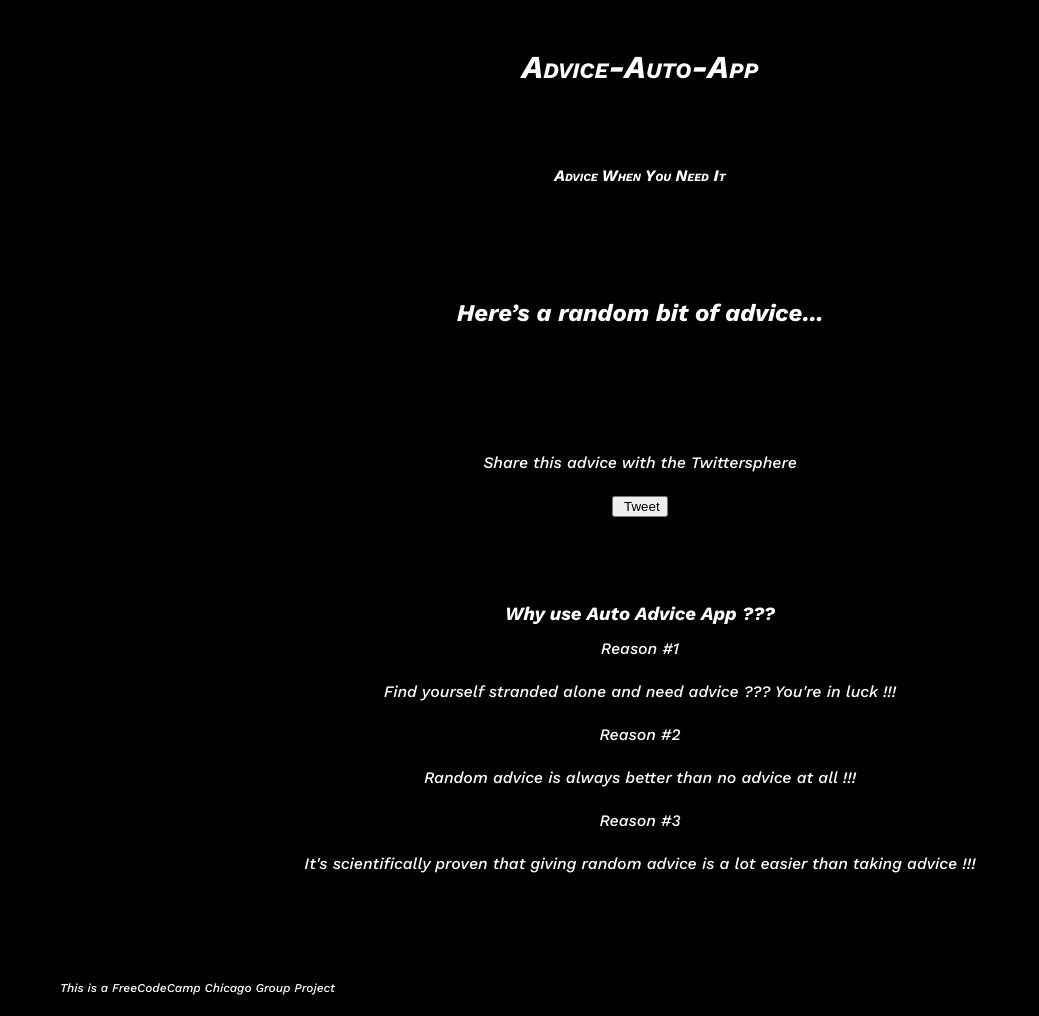
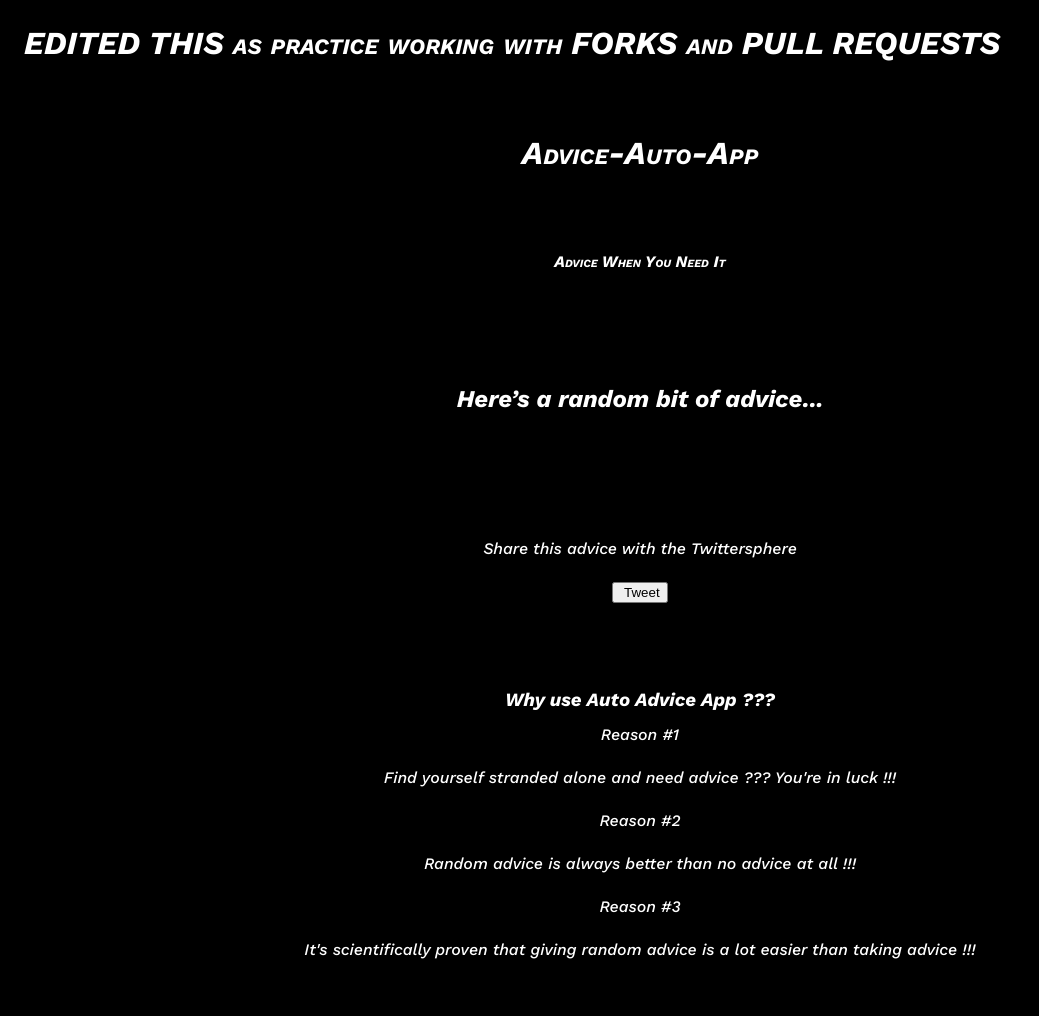
Before and after one commit to RichuackFCC/Auto-Advice-App, a plain HTML site: page index.html in a window 1280 px wide. Shown: the top 1016 px of the page, without its empty margins (0-1039 px from the left). Drawn offline with nearby package versions, Linux system fonts and the light colour scheme; no server answers; some icons are missing.

Commit message:
add h1 on HTML file for practice purposes

```diff
--- a/index.html
+++ b/index.html
@@ -7,6 +7,8 @@
     <title>Auto-Advice-App</title>
 </head>
 <body>
+
+    <h1>EDITED THIS as practice working with FORKS and PULL REQUESTS</h1>
     <div class="wrapper">
         <header class="main-header">
             <h1>Advice-Auto-App<span>Advice When You Need It</span></h1>
```
